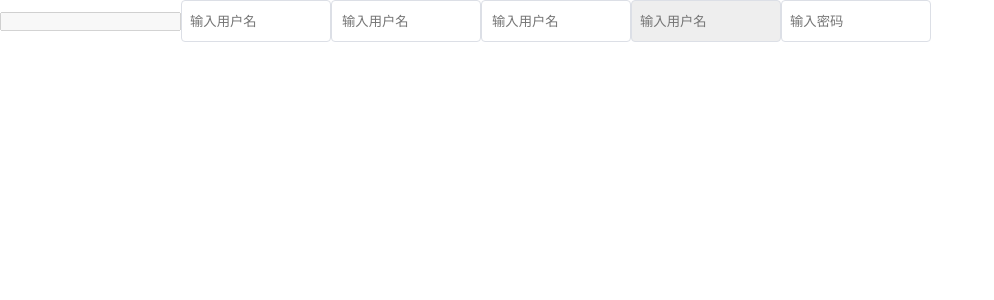
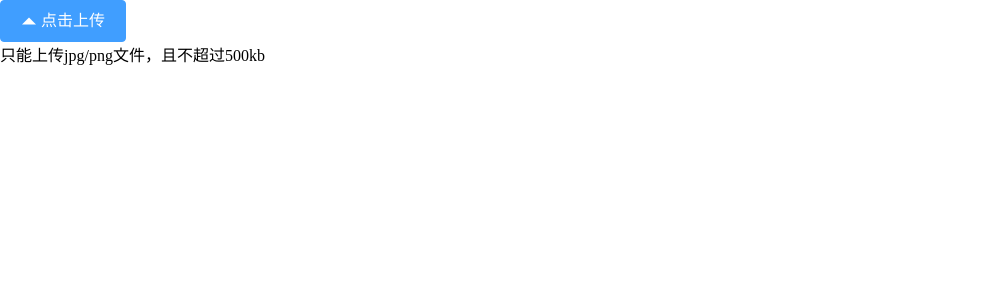
Before and after one commit to slybootslion/advancedExercise, a Vue app in the folder 99_vueComponentLibraries/: page / in a window 1280 px wide. Shown: the top 300 px of the page, without its empty margins (0-994 px from the left). Built offline with nearby package versions, Linux system fonts and the light colour scheme.

Commit message:
2020-09-15 20:01:36

```diff
--- a/99_vueComponentLibraries/src/App.vue
+++ b/99_vueComponentLibraries/src/App.vue
@@ -1,13 +1,20 @@
 <template>
   <div id="app">
-    <input type="text" disabled>
-
-    <zh-input v-model="value" type="text" placeholder="输入用户名" name="username"/>
-    <zh-input v-model="value" clearable type="text" placeholder="输入用户名" name="username"/>
-    <zh-input v-model="value" showPassword type="text" placeholder="输入用户名" name="username"/>
-    <zh-input type="text" disabled placeholder="输入用户名" name="username"/>
-    <zh-input v-model="value" type="password" placeholder="输入密码" name="password"/>
-    {{value}}
+    <zh-upload name="avatar"
+               action="http://loacalhost:3000/upload"
+               :file-list="fileList"
+               :limit="3"
+               accept="image/jpeg"
+               :multiple="true"
+               :on-exceed="handleExceed"
+               :on-change="handleChange"
+               :on-success="handleSuccess"
+               :on-error="handleError"
+               :on-progress="handleProgress"
+    >
+      <zh-button type="primary" icon="tabshouqi">点击上传</zh-button>
+      <div slot="tip">只能上传jpg/png文件，且不超过500kb</div>
+    </zh-upload>
   </div>
 </template>
 
@@ -16,7 +23,22 @@ export default {
   name: 'App',
   data () {
     return {
-      value: ''
+      fileList: [
+        { url: 'xxx', name: 'zfjg' },
+        { url: 'xxx', name: 'zfjg' }
+      ]
+    }
+  },
+  methods: {
+    handleExceed () {
+    },
+    handleChange () {
+    },
+    handleSuccess () {
+    },
+    handleError () {
+    },
+    handleProgress () {
     }
   }
 }
--- a/99_vueComponentLibraries/src/packages/index.js
+++ b/99_vueComponentLibraries/src/packages/index.js
@@ -9,6 +9,7 @@ import Footer from './container/footer'
 import Header from './container/header'
 import Main from './container/main'
 import Input from './input/input'
+import Upload from './upload/upload'
 
 const install = (Vue) => {
   Vue.component(Button.name, Button)
@@ -24,6 +25,8 @@ const install = (Vue) => {
   Vue.component(Main.name, Main)
 
   Vue.component(Input.name, Input)
+
+  Vue.component(Upload.name, Upload)
 }
 if (typeof window.Vue !== 'undefined') {
   // eslint-disable-next-line no-undef
--- /dev/null
+++ b/99_vueComponentLibraries/src/packages/upload/upload.vue
@@ -0,0 +1,97 @@
+<template>
+  <div class="zh-upload">
+    <div @click="handleClick" class="zh-upload-btn">
+      <slot></slot>
+    </div>
+    <input type="file"
+           class="input"
+           :accept="accept"
+           :multiple="multiple"
+           :name="name"
+           ref="input"
+           @change="handleChange"
+    />
+    <div>
+      <slot name="tip"></slot>
+    </div>
+  </div>
+</template>
+
+<script>
+/*
+
+ */
+
+export default {
+  name: 'zh-upload',
+  props: {
+    name: {
+      type: String,
+      default: 'file'
+    },
+    action: {
+      type: String,
+      required: true
+    },
+    fileList: {
+      type: Array,
+      default: () => []
+    },
+    accept: String,
+    limit: Number,
+    multiple: {
+      type: Boolean,
+      default: false
+    },
+    onExceed: Function,
+    onChange: Function,
+    onSuccess: Function,
+    onError: Function,
+    onProgress: Function
+  },
+  data () {
+    return {
+      tempIndex: 1
+    }
+  },
+  methods: {
+    handleClick () {
+      const inputDom = this.$refs.input
+      inputDom.value = ''
+      inputDom.click()
+    },
+    handleChange (e) {
+      const files = e.target.files
+      this.uploadFiles(files)
+    },
+    uploadFiles (files) {
+      if (this.limit && this.fileList.length + files.length > this.limit) {
+        return this.onExceed && this.onExceed(files, this.fileList)
+      }
+      [...files].forEach(rawFile => {
+        this.handleStart(rawFile) // 上传前的处理
+        this.upload(rawFile) // 真正的上传
+      })
+    },
+    handleStart (rawFile) {
+      rawFile.uid = Math.random() + this.tempIndex++
+
+    },
+    upload (rawFile) {
+      console.log(rawFile)
+    }
+  }
+}
+</script>
+
+<style lang="scss" rel="stylesheet/scss" scoped>
+  .zh-upload {
+    .zh-upload-btn {
+      display: inline-flex;
+    }
+
+    .input {
+      display: none;
+    }
+  }
+</style>
```
